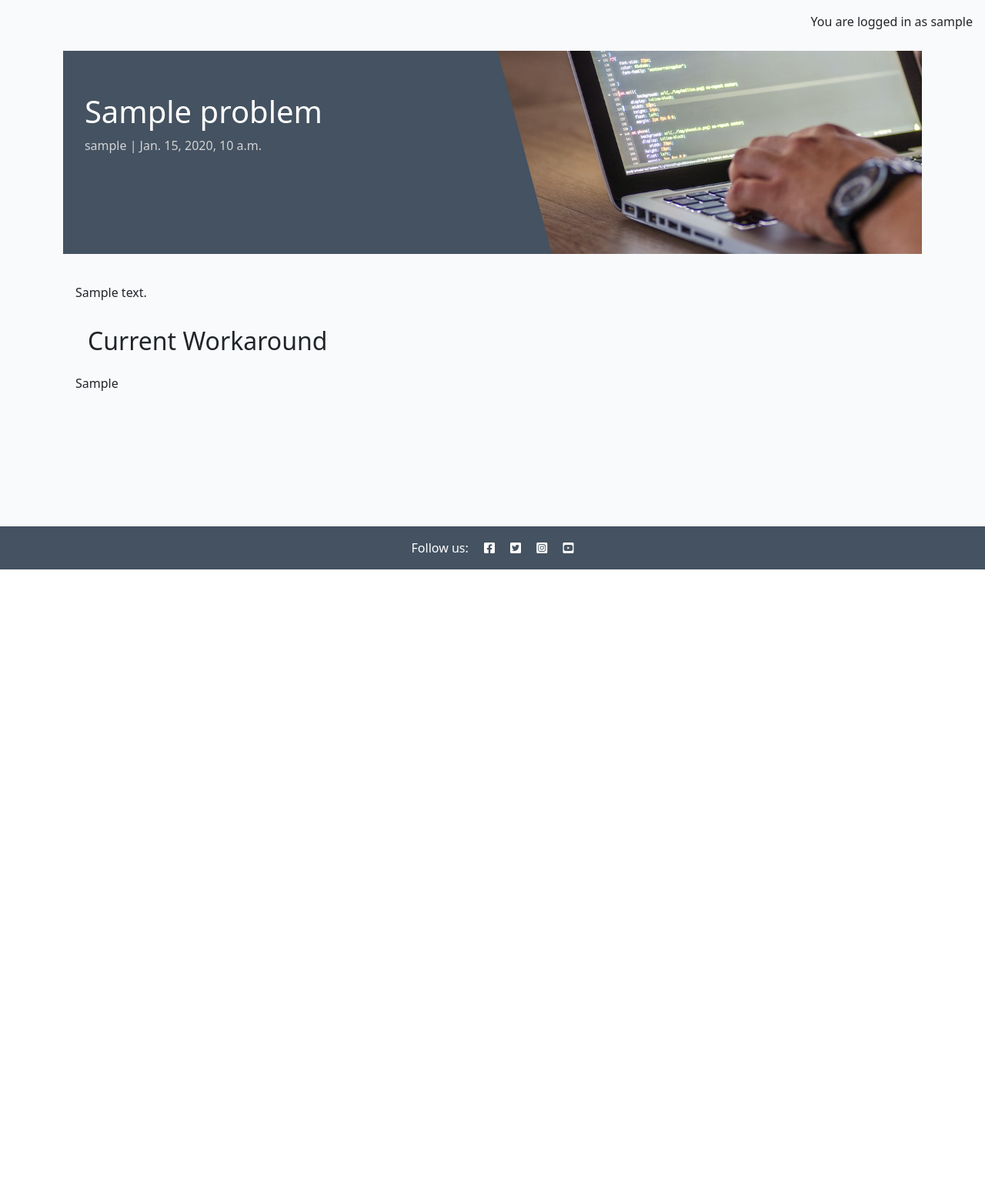
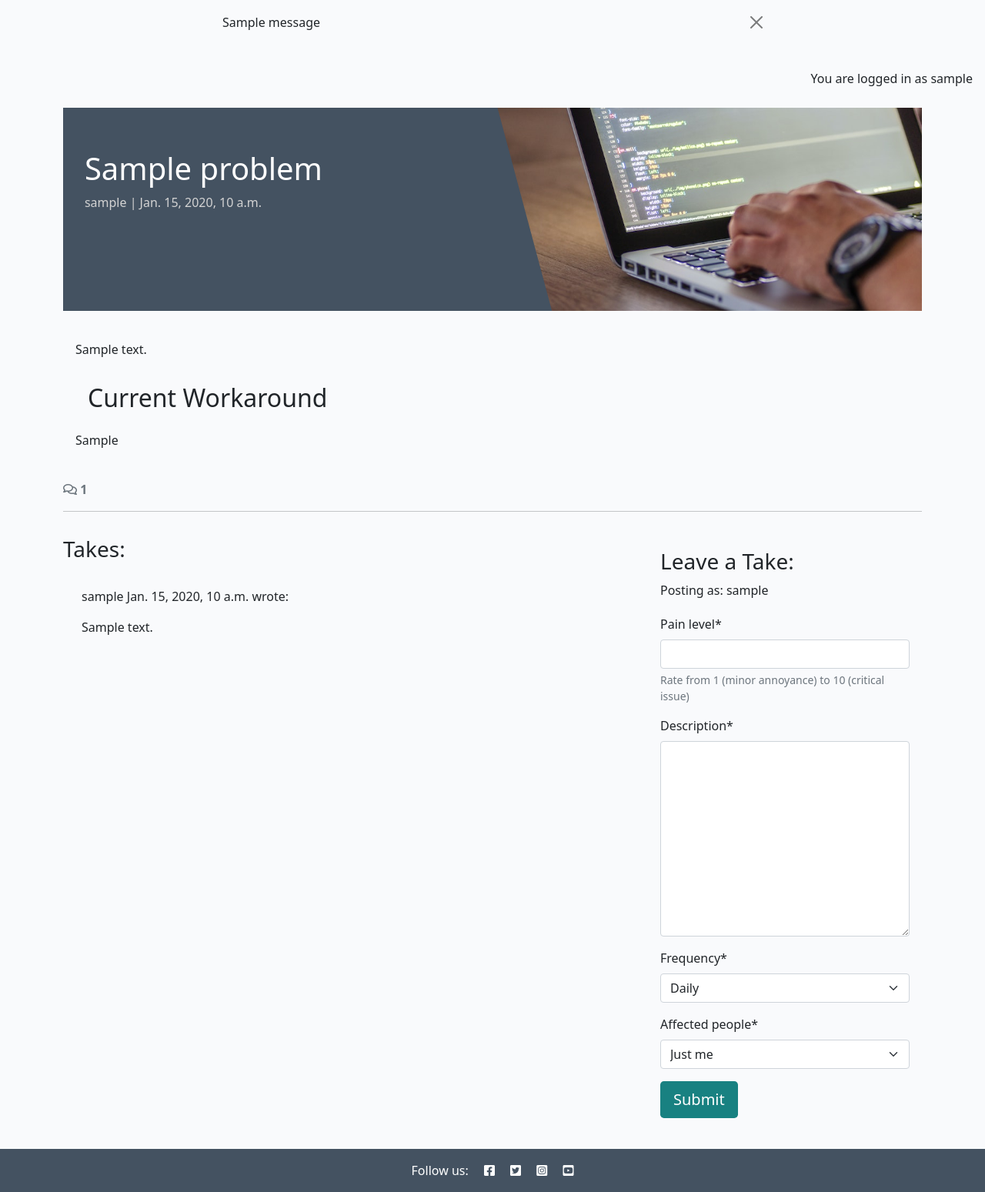
Before and after one commit to GiovanniDevs/Project_problems, a Django app: a page that uses templates/frame.html in a window 1280 px wide. Shown: the part 60-1609 px from the top of the page at 77% size. Before the commit the page ends 800 px from the top, so only its background shows below. Run offline with Django 4.2, Linux system fonts and the light colour scheme; a user stored in the database is signed in; tables that the repository leaves empty hold one stand-in row (values such as "Sample post"); one stand-in notice (Sample message) is shown; some libraries are stand-ins or nearby versions.

Commit message:
feat: :sparkles: add take form and POST method to the view

```diff
--- a/config/settings.py
+++ b/config/settings.py
@@ -47,6 +47,8 @@ INSTALLED_APPS = [
     'allauth',
     'allauth.account',
     'allauth.socialaccount',
+    'crispy_forms',
+    'crispy_bootstrap5',
     'django_summernote',
     'problems',
     'about',
@@ -55,6 +57,9 @@ INSTALLED_APPS = [
 SITE_ID = 1
 LOGIN_REDIRECT_URL = '/'
 LOGOUT_REDIRECT_URL = '/'
+
+CRISPY_ALLOWED_TEMPLATE_PACKS = "bootstrap5"
+CRISPY_TEMPLATE_PACK = "bootstrap5"
 
 MIDDLEWARE = [
     'django.middleware.security.SecurityMiddleware',
--- /dev/null
+++ b/problems/forms.py
@@ -0,0 +1,11 @@
+from .models import Take
+from django import forms
+
+
+class TakeForm(forms.ModelForm):
+    class Meta:
+        model = Take
+        fields = ('pain_level',
+                  'description',
+                  'frequency',
+                  'affected_people',)
--- a/problems/models.py
+++ b/problems/models.py
@@ -96,6 +96,13 @@ class Take(models.Model):
         ('my_company', 'My company (20+)'),
         ('my_industry', 'My industry (hundreds+)'),
     ]
+
+    # Publication status
+    STATUS_CHOICES = [
+        ('draft', 'Draft'),
+        ('public', 'Public'),
+    ]
+
     # Core fields
     problem = models.ForeignKey(
         Problem, on_delete=models.CASCADE, related_name='takes')
@@ -111,9 +118,14 @@ class Take(models.Model):
         max_length=20, choices=AFFECTED_CHOICES, default='just_me')
     description = models.TextField()
     created_date = models.DateTimeField(auto_now_add=True)
+    status = models.CharField(
+        max_length=20, choices=STATUS_CHOICES, default='draft')
 
     class Meta:
         ordering = ["-created_date"]
 
     def __str__(self):
-        return f"Title: {self.title}  - by - {self.author}"
+        title = str(self.problem.title)[:20]
+        if len(title) >= 17:
+            title = title[:17] + "..."
+        return f"Take on: {title}  - by - {self.author}"
--- a/problems/templates/problems/problem_detail.html
+++ b/problems/templates/problems/problem_detail.html
@@ -1,6 +1,7 @@
 {% extends 'frame.html' %}
 {% block content %}
     {% load static %}
+    {% load crispy_forms_tags %}
     <div class="masthead">
         <div class="container">
             <div class="row g-0">
@@ -30,5 +31,55 @@
                 </div>
             </div>
         </div>
+        <!-- Displaying count of comments -->
+        <div class="row">
+            <div class="col-12">
+                <strong class="text-secondary">
+                    <i class="far fa-comments"></i> {{ takes_count }}
+                </strong>
+            </div>
+            <div class="col-12">
+                <hr>
+            </div>
+        </div>
+        <!-- Displaying Comments -->
+        <div class="row">
+            <div class="col-md-8 card mb-4  mt-3 ">
+                <h3>Takes:</h3>
+                <div class="card-body">
+                    <!-- We want a for loop inside the empty control tags
+          to iterate through each comment in comments -->
+                    {% for take in takes %}
+                        <div class="p-2 comments {% if not take.status == 'public' and take.author == user %} faded{% elif not take.status == 'public' %} d-none{% endif %}">
+                            <p class="font-weight-bold">
+                                {{ take.author }}
+                                <span class="font-weight-normal">{{ take.created_date }}</span> wrote:
+                            </p>
+                            <div id="comment{{ take.id }}">{{ take.description | linebreaks }}</div>
+                            {% if not take.status == 'public' and take.author == user %}
+                                <p class="approval">This take is awaiting approval</p>
+                            {% endif %}
+                        </div>
+                        <!-- Our for loop ends here -->
+                    {% endfor %}
+                </div>
+            </div>
+            <!-- Creating New Comments -->
+            <div class="col-md-4 card mb-4 mt-3">
+                <div class="card-body">
+                    {% if user.is_authenticated %}
+                        <h3>Leave a Take:</h3>
+                        <p>Posting as: {{ user.username }}</p>
+                        <form id="commentForm" method="post" style="margin-top: 1.3em;">
+                            {{ take_form | crispy }}
+                            {% csrf_token %}
+                            <button id="submitButton" type="submit" class="btn btn-signup btn-lg">Submit</button>
+                        </form>
+                    {% else %}
+                        <p>Log in to leave a Take</p>
+                    {% endif %}
+                </div>
+            </div>
+        </div>
     </div>
 {% endblock content %}
--- a/problems/views.py
+++ b/problems/views.py
@@ -1,6 +1,8 @@
 from django.shortcuts import render, get_object_or_404
 from django.views import generic
+from django.contrib import messages
 from .models import Problem
+from .forms import TakeForm
 
 # Create your views here.
 
@@ -27,9 +29,30 @@ def problem_detail(request, slug):
 
     queryset = Problem.objects.filter(status='public')
     problem = get_object_or_404(queryset, slug=slug)
+    takes = problem.takes.all().order_by("-created_date")
+    takes_count = problem.takes.filter(status='public').count()
+
+    if request.method == "POST":
+        take_form = TakeForm(data=request.POST)
+        if take_form.is_valid():
+            take = take_form.save(commit=False)
+            take.author = request.user
+            take.problem = problem
+            take.save()
+            messages.add_message(
+                request, messages.SUCCESS,
+                'Take submitted and awaiting approval'
+            )
+
+    take_form = TakeForm()
 
     return render(
         request,
         "problems/problem_detail.html",
-        {"problem": problem},
+        {
+            "problem": problem,
+            "takes": takes,
+            "takes_count": takes_count,
+            "take_form": take_form,
+        },
     )
--- a/requirements.txt
+++ b/requirements.txt
@@ -5,12 +5,14 @@ cffi==2.0.0
 charset-normalizer==3.4.4
 click==8.3.1
 colorama==0.4.6
+crispy-bootstrap5==0.7
 cryptography==46.0.5
 cssbeautifier==1.15.4
 defusedxml==0.7.1
 dj-database-url==0.5.0
 Django==4.2.28
 django-allauth==0.57.2
+django-crispy-forms==2.5
 django-summernote==0.8.20.0
 djlint==1.36.4
 EditorConfig==0.17.1
--- a/templates/frame.html
+++ b/templates/frame.html
@@ -75,12 +75,30 @@
                 </div>
             </div>
         </nav>
-        {% if user.is_authenticated %}
-            <p class="text-end m-3">You are logged in as {{ user }}</p>
-        {% else %}
-            <p class="text-end m-3">You are not logged in</p>
-        {% endif %}
+        <!-- displaying Django messages -->
+        <div class="container">
+            <div class="row">
+                <div class="col-md-8 offset-md-2">
+                    {% for message in messages %}
+                        <div class="alert {{ message.tags }} alert-dismissible fade show"
+                             id="msg"
+                             role="alert">
+                            {{ message | safe }}
+                            <button type="button"
+                                    class="btn-close"
+                                    data-bs-dismiss="alert"
+                                    aria-label="Close"></button>
+                        </div>
+                    {% endfor %}
+                </div>
+            </div>
+        </div>
         <main class="flex-shrink-0 main-bg">
+            {% if user.is_authenticated %}
+                <p class="text-end m-3">You are logged in as {{ user }}</p>
+            {% else %}
+                <p class="text-end m-3">You are not logged in</p>
+            {% endif %}
             {% block content %}
                 <!-- Content Goes here -->
             {% endblock content %}
```
Also changed, not shown: problems/migrations/0006_take_status.py (added).
